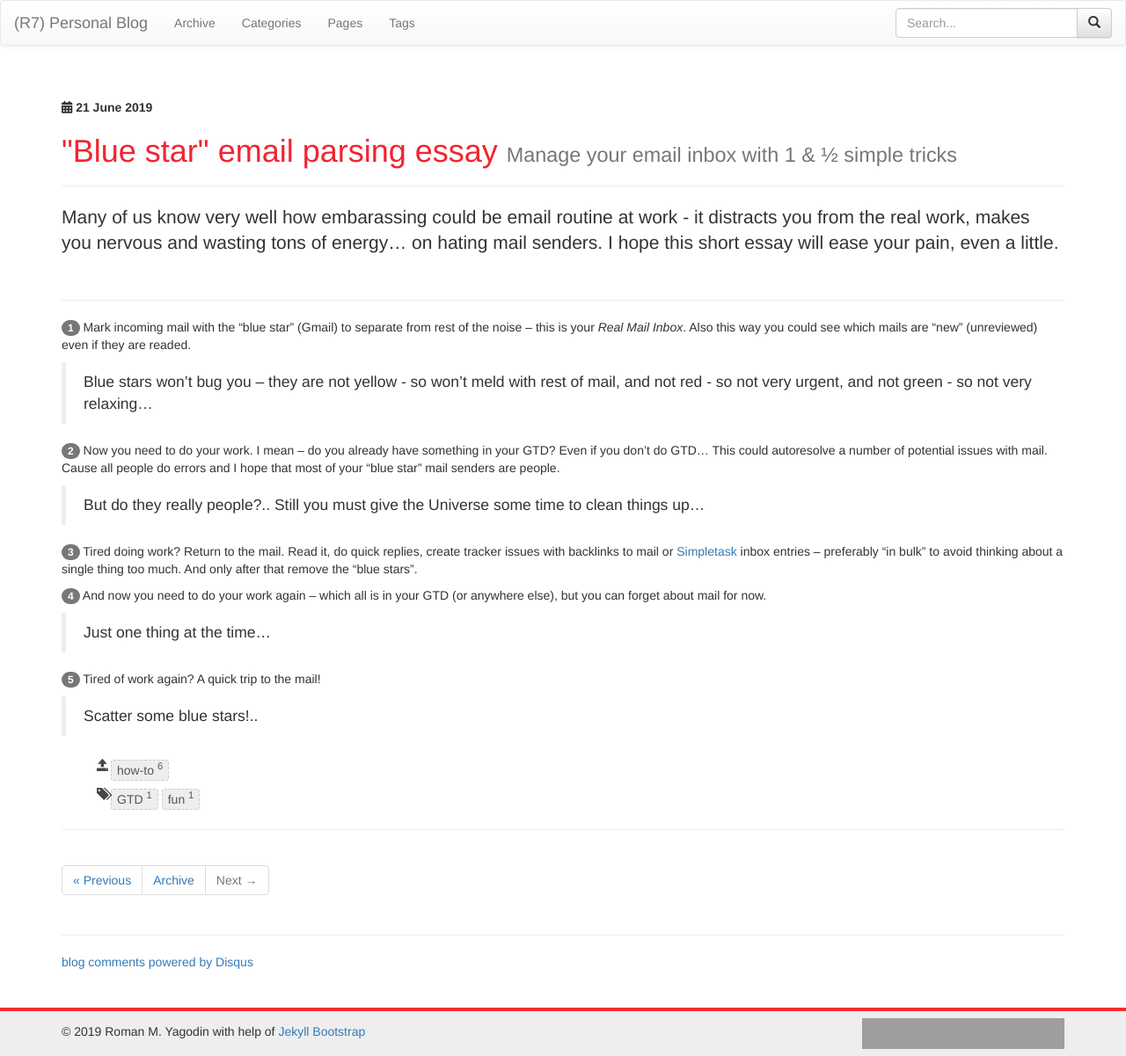
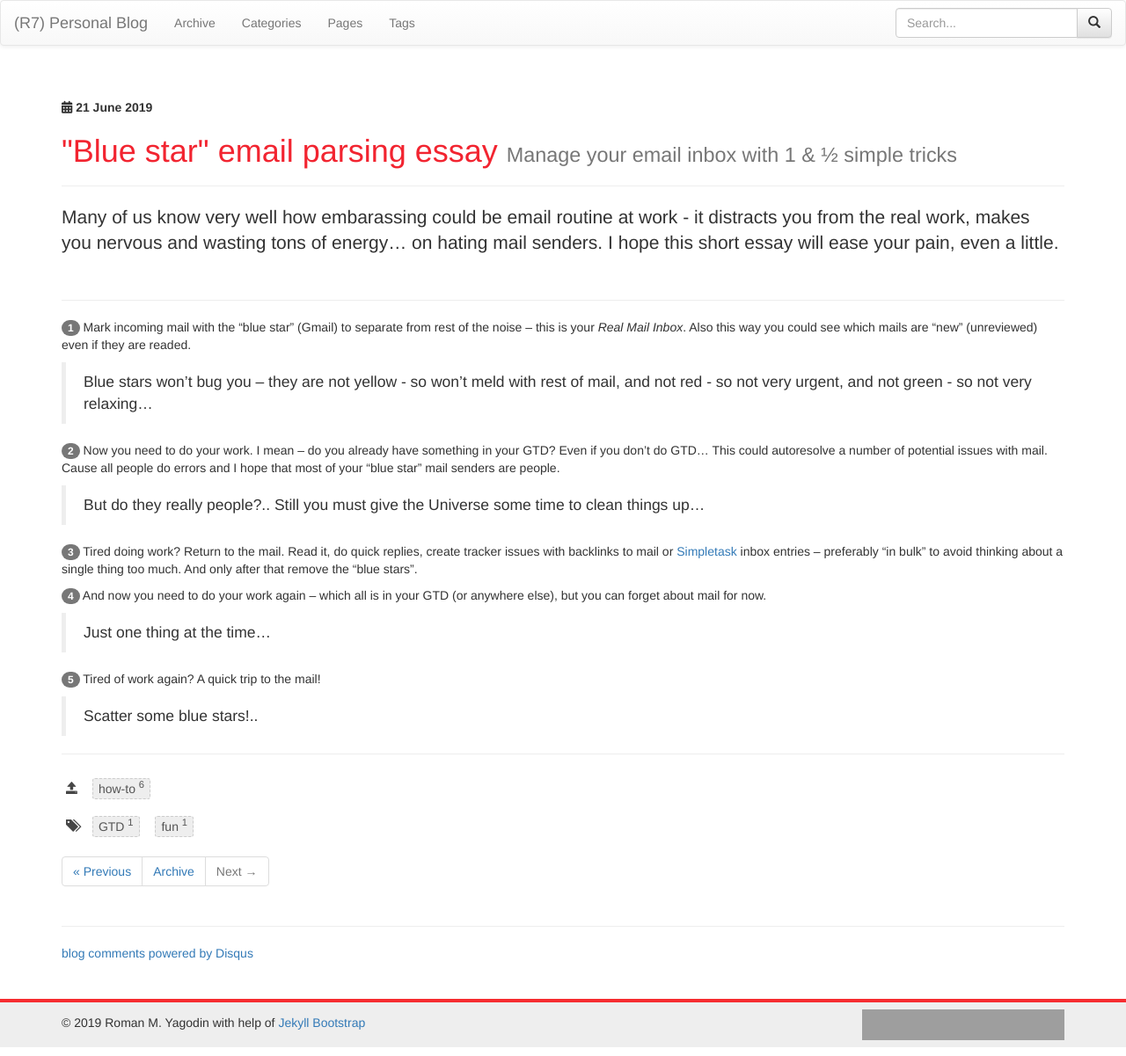
Before and after one commit to roman-yagodin/roman-yagodin.github.io, a Jekyll site: the page built from _posts/2019-06-21-blue-star-email-parsing-essay.md, in a window 1280 px wide. Shown: the whole page at 88% size. Built offline with Jekyll 4.4.1, drawn with Linux system fonts in a browser that asks for light colours; nearby versions of some CDN libraries; comment, search, counter and statistics services are not loaded; grey boxes are pictures that could not be loaded.

Commit message:
Replace .inline with BS .list-inline

```diff
--- a/_includes/themes/bootstrap-3/post.html
+++ b/_includes/themes/bootstrap-3/post.html
@@ -19,13 +19,14 @@
 
 <div class="row post-full" style="margin-top:1rem">
   <div class="col-xs-12">
+    <hr />
     <div class="content">
-      <hr />
       {{ content | remove_first:page.excerpt }}
     </div>
+    <hr />
 
   {% unless page.categories == empty %}
-    <ul class="tag_box inline">
+    <ul class="tag_box list-inline">
       <li><i class="glyphicon glyphicon-open"></i></li>
       {% assign categories_list = page.categories %}
       {% include JB/categories_list %}
@@ -33,14 +34,12 @@
   {% endunless %}
 
   {% unless page.tags == empty %}
-    <ul class="tag_box inline">
+    <ul class="tag_box list-inline">
       <li><i class="glyphicon glyphicon-tags"></i></li>
       {% assign tags_list = page.tags %}
       {% include JB/tags_list %}
     </ul>
   {% endunless %}
-
-    <hr>
 
     <ul class="pagination">
     {% if page.previous %}
--- a/assets/themes/css/override.css
+++ b/assets/themes/css/override.css
@@ -12,3 +12,7 @@ dl dd {
   margin-bottom: 1rem;
   font-weight: bold;
 }
+
+.tag_box {
+  margin-top: 1rem
+}
--- a/assets/themes/css/style.css
+++ b/assets/themes/css/style.css
@@ -59,6 +59,7 @@ h1, h2, h3, h4 {
 .tag_box li i {
   opacity: 0.9; }
 
+/* deprecated */
 .tag_box.inline li {
   float: left; }
 
--- a/categories.html
+++ b/categories.html
@@ -6,7 +6,7 @@ group: navigation
 ---
 {% include JB/setup %}
 
-<ul class="tag_box inline">
+<ul class="tag_box list-inline">
   {% assign categories_list = site.categories %}
   {% include JB/categories_list %}
 </ul>
--- a/tags.html
+++ b/tags.html
@@ -6,7 +6,7 @@ group: navigation
 ---
 {% include JB/setup %}
 
-<ul class="tag_box inline">
+<ul class="tag_box list-inline">
   {% assign tags_list = site.tags %}
   {% include JB/tags_list %}
 </ul>
```
